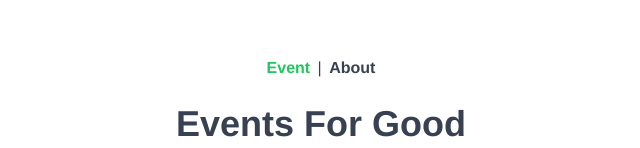
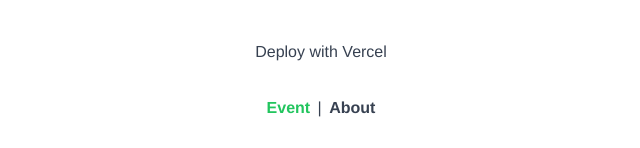
Before and after one commit to Nuanwan028/SE331-lab05, a Vue app in the folder 331-intro-to-vite/: page / in a window 1280 px wide. Shown: the top 148 px of the page, without its empty margins (319-959 px from the left). Built offline with nearby package versions, Linux system fonts and the light colour scheme; no server answers.

Commit message:
Add Analytics

```diff
--- a/331-intro-to-vite/package.json
+++ b/331-intro-to-vite/package.json
@@ -14,6 +14,8 @@
   },
   "dependencies": {
     "@types/nprogress": "^0.2.3",
+    "@vercel/analytics": "^1.5.0",
+    "@vercel/speed-insights": "^1.2.0",
     "nprogress": "^0.2.0",
     "pinia": "^3.0.3",
     "vue": "^3.5.17",
--- a/331-intro-to-vite/src/App.vue
+++ b/331-intro-to-vite/src/App.vue
@@ -2,6 +2,7 @@
 import { RouterLink, RouterView } from 'vue-router'
 import { useMessageStore } from '@/stores/message'
 import { storeToRefs } from 'pinia'
+// import { Analytics } from "@vercel/analytics/next"
 
 const store = useMessageStore()
 const { message } = storeToRefs(store)
@@ -13,6 +14,7 @@ const { message } = storeToRefs(store)
       <div class="animate-fade" v-if="message">
         <h4 class="text-green-700 text-lg font-medium">{{ message }}</h4>
       </div>
+      <h1>Deploy with Vercel</h1>
       <div class="wrapper">
         <nav class="py-6">
           <RouterLink
@@ -33,3 +35,4 @@ const { message } = storeToRefs(store)
     <RouterView />
   </div>
 </template>
+  <SpeedInsights />
--- a/331-intro-to-vite/src/main.ts
+++ b/331-intro-to-vite/src/main.ts
@@ -9,6 +9,8 @@ import router from './router'
 import 'nprogress/nprogress.css'
 
 const app = createApp(App)
+import { inject } from '@vercel/analytics'
+inject()
 
 app.use(createPinia())
 app.use(router)
```
Also changed, not shown: 1 other file (tests, documents, lock files or other folders).
